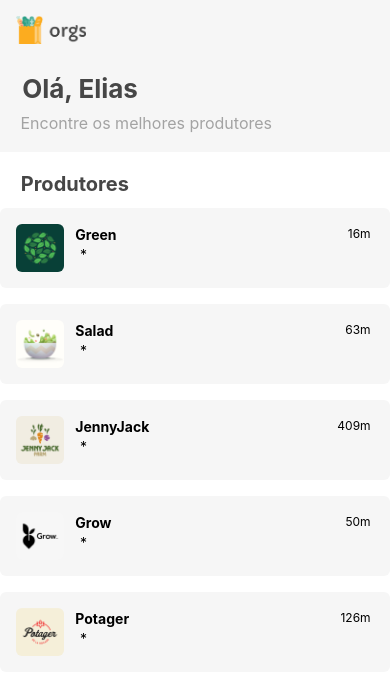
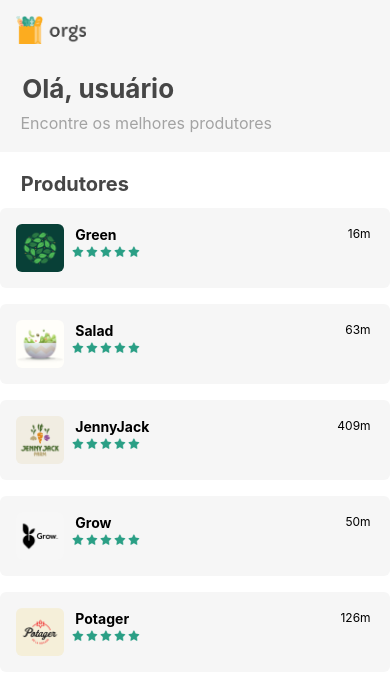
Before and after one commit to eliassouza93/hooks-ReactNative, a React Native app: screen / in a window 390 px wide. Shown: the top 694 px of the page. Built offline with nearby package versions, Linux system fonts and the light colour scheme.

Commit message:
'efeitoHook'

```diff
--- a/src/componentes/Estrelas.js
+++ b/src/componentes/Estrelas.js
@@ -1,12 +1,52 @@
-import { Text } from "react-native";
+import { useState } from "react";
+import { Image, StyleSheet, Text, TouchableOpacity, View } from "react-native";
+import estrela from '../assets/estrela.png'
+import estrelaCinza from '../assets/estrelaCinza.png'
 
 
-export default function Estrelas({ quantidade: quantidadeAntiga, editavel = false,
+export default function Estrelas({
+    quantidade: quantidadeAntiga,
+    editavel = false,
     grande = false }) {
+    const [quantidade, setQuantidade] = useState(quantidadeAntiga)
+    const estilos = estilosFuncao(grande)
+    const getImage = (index) => {
+        if (index < quantidade) {
+            return estrela
+
+        }
+        return estrelaCinza
+    }
+
+    const RenderEstrelas = () => {
+        const listaEstrelas = []
+        for (let i = 0; i < 5; i++) {
+            listaEstrelas.push(
+                <TouchableOpacity key={i}
+                    onPress={() => setQuantidade(i+1)}
+                    disabled={!editavel} >
+                    <Image source={getImage(i)} style={estilos.estrela} />
+                </TouchableOpacity>
+            )
+        }
+        return listaEstrelas;
+    }
     return (
-        <>
-            <Text>  *</Text>
 
-        </>
+        <View style={estilos.estrelas}>
+            <RenderEstrelas />
+
+        </View>
+
     )
 }
+const estilosFuncao = (grande) => StyleSheet.create({
+    estrelas: {
+        flexDirection: 'row'
+    },
+    estrela: {
+        width: grande ? 36 : 12,
+        height: grande ? 36 : 12,
+        marginRight: 2
+    }
+})
--- a/src/moks/Topo.js
+++ b/src/moks/Topo.js
@@ -1,7 +1,7 @@
 
 
 const topo = {
-    boasVindas: 'Olá, Elias',
+    boasVindas: 'Olá, usuário',
     legenda:'Encontre os melhores produtores'
 }
 
--- a/src/telas/home/componentes/Produtor.js
+++ b/src/telas/home/componentes/Produtor.js
@@ -1,18 +1,25 @@
-import { Text, View, Image, StyleSheet } from 'react-native'
+import { useState } from 'react'
+import { Text, View, Image, StyleSheet, TouchableOpacity } from 'react-native'
 import Estrelas from '../../../componentes/Estrelas'
 
 export default function Produtor({ nome, imagem, distancia, estrelas }) {
+    const [selecionado, setSelecionado] = useState(false)
     return (
-        <View style={estilos.cartao}>
+        <TouchableOpacity style={estilos.cartao}
+        onPress={() => setSelecionado(!selecionado)}>
             <Image style={estilos.imagem} source={imagem} accessibilityLabel={nome} />
             <View style={estilos.info}>
                 <View>
                     <Text style={estilos.nome}> {nome} </Text>
-                    <Estrelas />
+                    <Estrelas
+                    quantidade={estrelas}
+                    editavel={selecionado}
+                    grande={selecionado}
+                     />
                 </View>
                 <Text style={estilos.distancia} > {distancia} </Text>
             </View>
-        </View>
+        </TouchableOpacity>
     )
 }
 
```
